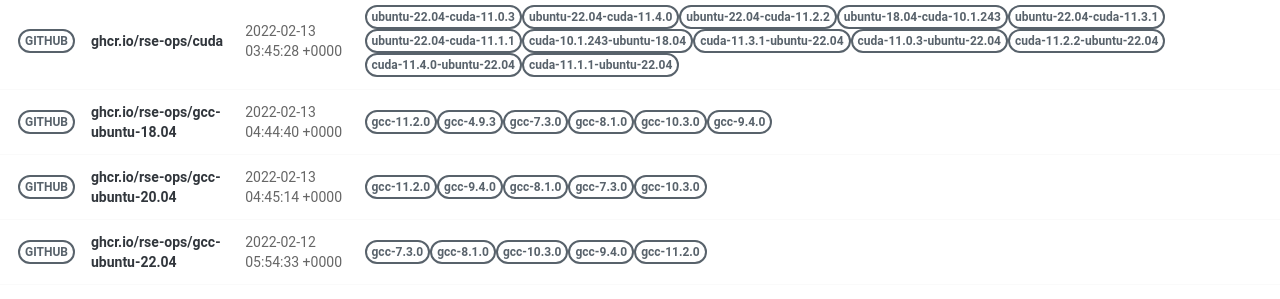
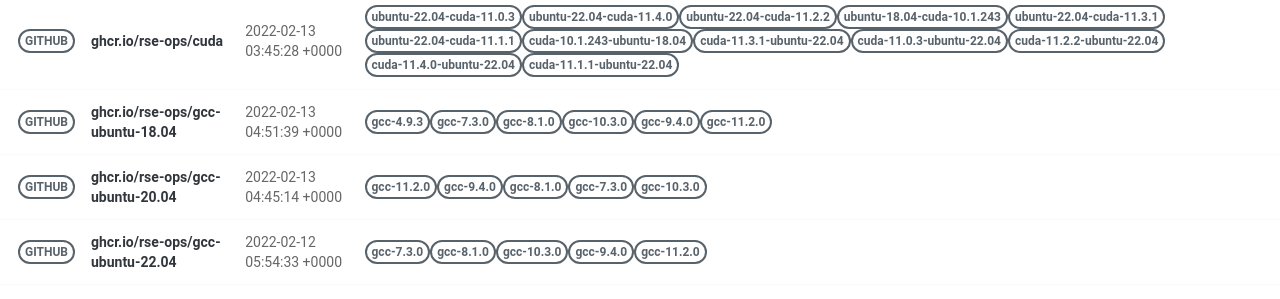
Before and after one commit to rse-ops/docker-images, a Jekyll site: the page built from pages/index.md, in a window 1280 px wide. Shown: the part 502-801 px from the top of the page. Built offline with Jekyll 4.4.1, drawn with Linux system fonts in a browser that asks for light colours; nearby versions of some CDN libraries.

Commit message:
Automated push to update library 2022-02-13

```diff
--- a/_library/ghcr.io-rse-ops-gcc-ubuntu-18.04.md
+++ b/_library/ghcr.io-rse-ops-gcc-ubuntu-18.04.md
@@ -1,14 +1,11 @@
 ---
 layout: container
 name: ghcr.io/rse-ops/gcc-ubuntu-18.04
-updated_at: 2022-02-13 04:44:40.044199
+updated_at: 2022-02-13 04:51:39.650121
 
 
 container_url: https://github.com/orgs/rse-ops/packages/container/package/gcc-ubuntu-18.04
 versions:
- - tag: gcc-11.2.0
-   dockerfile: https://github.com/rse-ops/docker-images/blob/main/ubuntu/gcc/Dockerfile
-   manifest: https://crane.ggcr.dev/manifest/ghcr.io/rse-ops/gcc-ubuntu-18.04:gcc-11.2.0
  - tag: gcc-4.9.3
    dockerfile: https://github.com/rse-ops/docker-images/blob/main/ubuntu/gcc/Dockerfile
    manifest: https://crane.ggcr.dev/manifest/ghcr.io/rse-ops/gcc-ubuntu-18.04:gcc-4.9.3
```
Also changed, not shown: other parts of _library/ghcr.io-rse-ops-gcc-ubuntu-18.04.md (+3 -0 lines).
